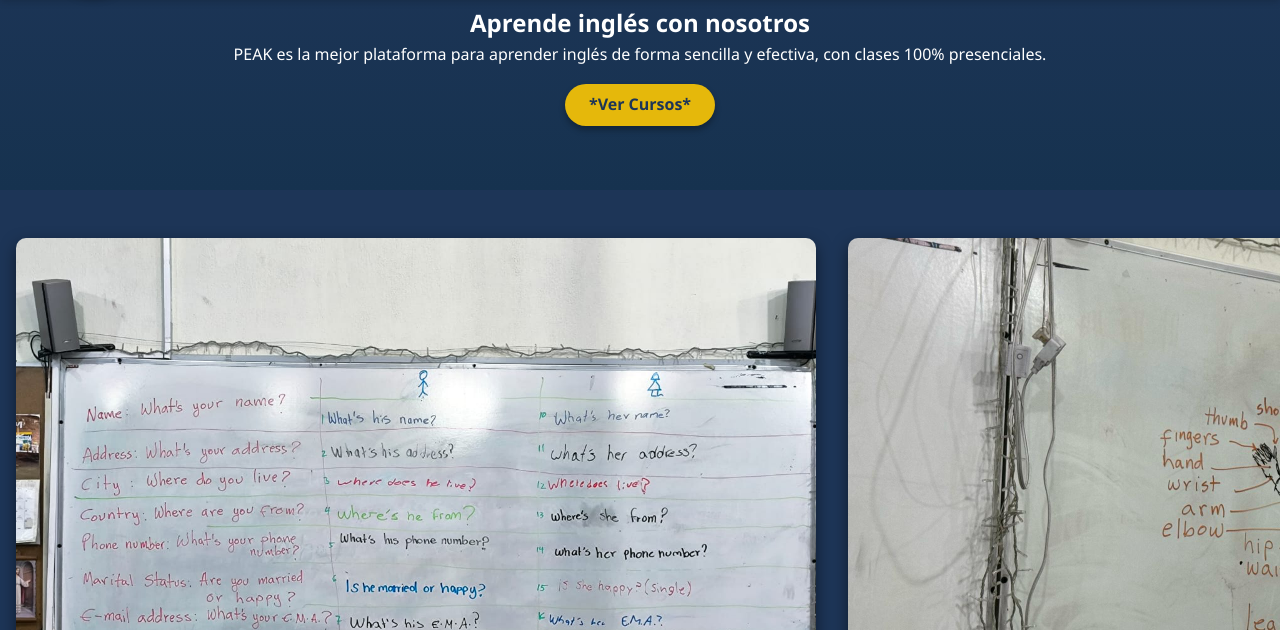
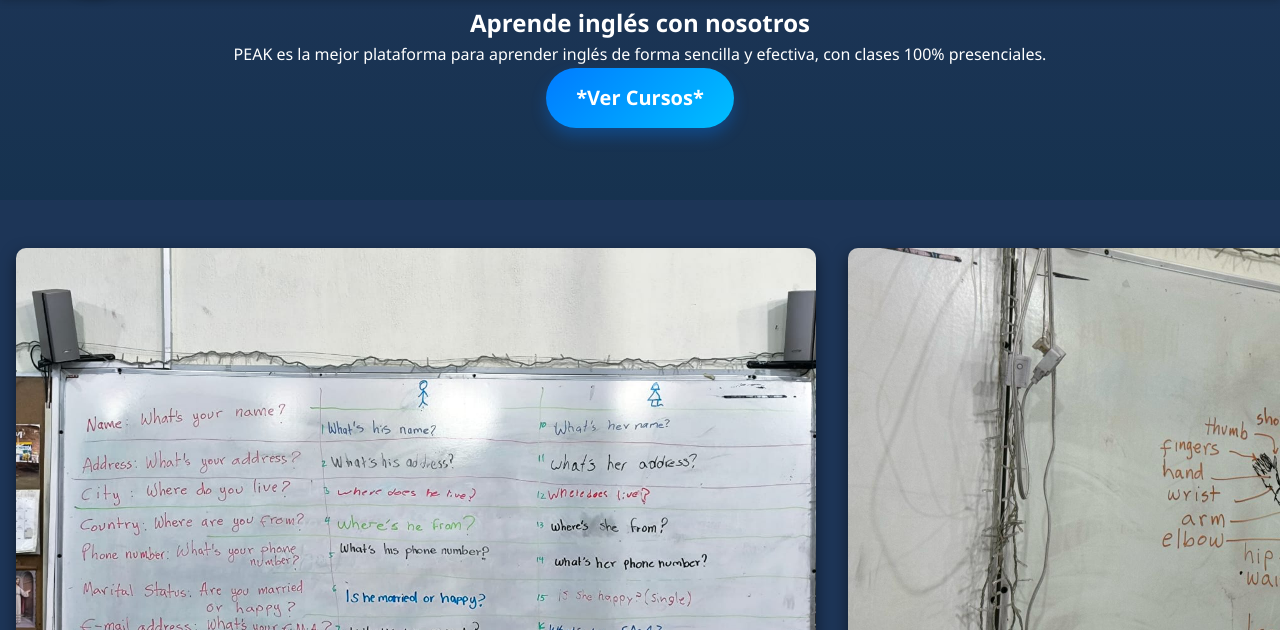
Before and after one commit to AngelMartz5/AngelMartz5.github.io, a plain HTML site: page index.html in a window 1280 px wide. Shown: the part 170-800 px from the top of the page. Drawn offline with Linux system fonts and the light colour scheme.

Commit message:
BottonNew

```diff
--- a/index.html
+++ b/index.html
@@ -28,7 +28,7 @@
         <section class="hero" id="inicio">
             <h2>Aprende inglés con nosotros</h2>
             <p>PEAK es la mejor plataforma para aprender inglés de forma sencilla y efectiva, con clases 100% presenciales.</p>
-            <a href="#cursos" class="boton">*Ver Cursos*</a>
+            <a href="#sobre" class="boton">*Ver Cursos*</a>
         </section>
 
         <section class="carousel-section">
@@ -72,13 +72,7 @@
         </section>
 
         <section class="info-section" id="contacto">
-            <h3>Contáctanos</h3>
-            <form class="contact-form">
-                <input type="text" placeholder="Nombre completo" required>
-                <input type="email" placeholder="Correo electrónico" required>
-                <textarea placeholder="Mensaje" required></textarea>
-                <button type="submit">Enviar</button>
-            </form>
+            <a class="boton" href="mailto:kovevi7401@npo2.com"><h3>Contáctanos</h3></a>
         </section>
     </main>
 
@@ -94,7 +88,7 @@
                 <img src="./whatsapp.png" alt="WhatsApp">
             </a>
         </div>
-        <p>Pascual's English Academy for Knowledge</p>
+        <p>Pascual's English Academy of Knowledge</p>
         <p>By Pascual Sahagun.</p>
     </footer>
 
--- a/style.css
+++ b/style.css
@@ -108,21 +108,45 @@ header {
 
 .boton {
     display: inline-block;
-    margin-top: 1rem;
-    padding: 0.5rem 1.5rem;
-    background-color: #E5B80B;
-    color: #1D3557;
-    border: none;
+    padding: 14px 30px;
+    background: linear-gradient(135deg, #007BFF, #00BFFF); /* Degradado bonito */
+    color: white;
+    font-size: 20px;
     font-weight: bold;
     text-decoration: none;
-    border-radius: 30px;
-    transition: background-color 0.3s ease, transform 0.3s ease;
-    box-shadow: 0 4px 6px rgba(0,0,0,0.3);
+    border-radius: 50px; /* Bordes redondeados tipo "píldora" */
+    transition: all 0.4s ease;
+    text-align: center;
+    box-shadow: 0 8px 15px rgba(0, 123, 255, 0.3);
+    position: relative;
+    overflow: hidden;
+}
+
+.boton::after {
+    content: '';
+    position: absolute;
+    top: 0;
+    left: -75%;
+    width: 50%;
+    height: 100%;
+    background: rgba(255, 255, 255, 0.3);
+    transform: skewX(-25deg);
+    transition: left 0.5s ease;
+}
+
+.boton:hover::after {
+    left: 125%;
 }
 
 .boton:hover {
-    background-color: #d1a609;
-    transform: scale(1.08);
+    background: linear-gradient(135deg, #0056b3, #0080ff);
+    box-shadow: 0 12px 20px rgba(0, 123, 255, 0.5);
+    transform: translateY(-4px) scale(1.05);
+}
+
+.info-section {
+    text-align: center;
+    margin-top: 50px;
 }
 
 /* CAROUSEL */
```
